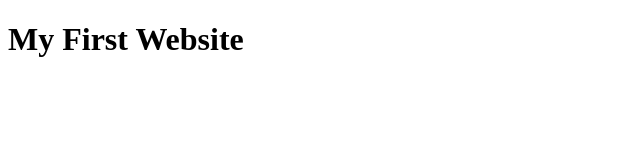
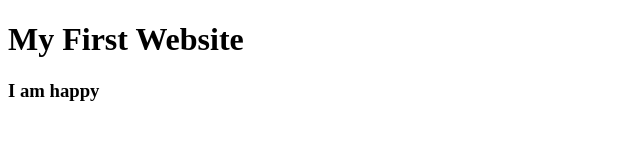
Before and after one commit to showravdas11/my-first-website, a plain HTML site: page index.html in a window 1280 px wide. Shown: the whole page, without its empty margins (0-640 px from the left). Drawn offline with Linux system fonts and the light colour scheme.

Commit message:
h3 tag added

```diff
--- a/index.html
+++ b/index.html
@@ -7,5 +7,6 @@
 </head>
 <body>
     <h1>My First Website</h1>
+    <h3>I am happy</h3>
 </body>
 </html>
```
